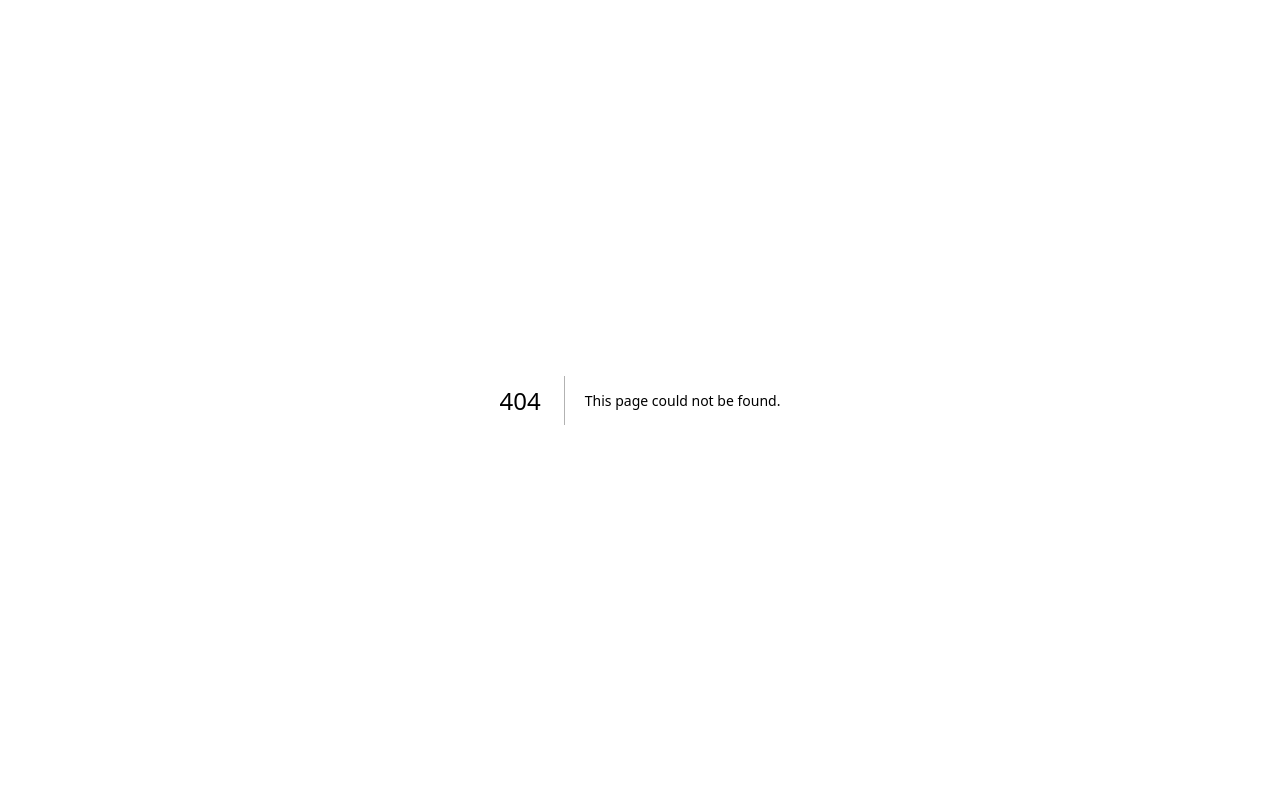
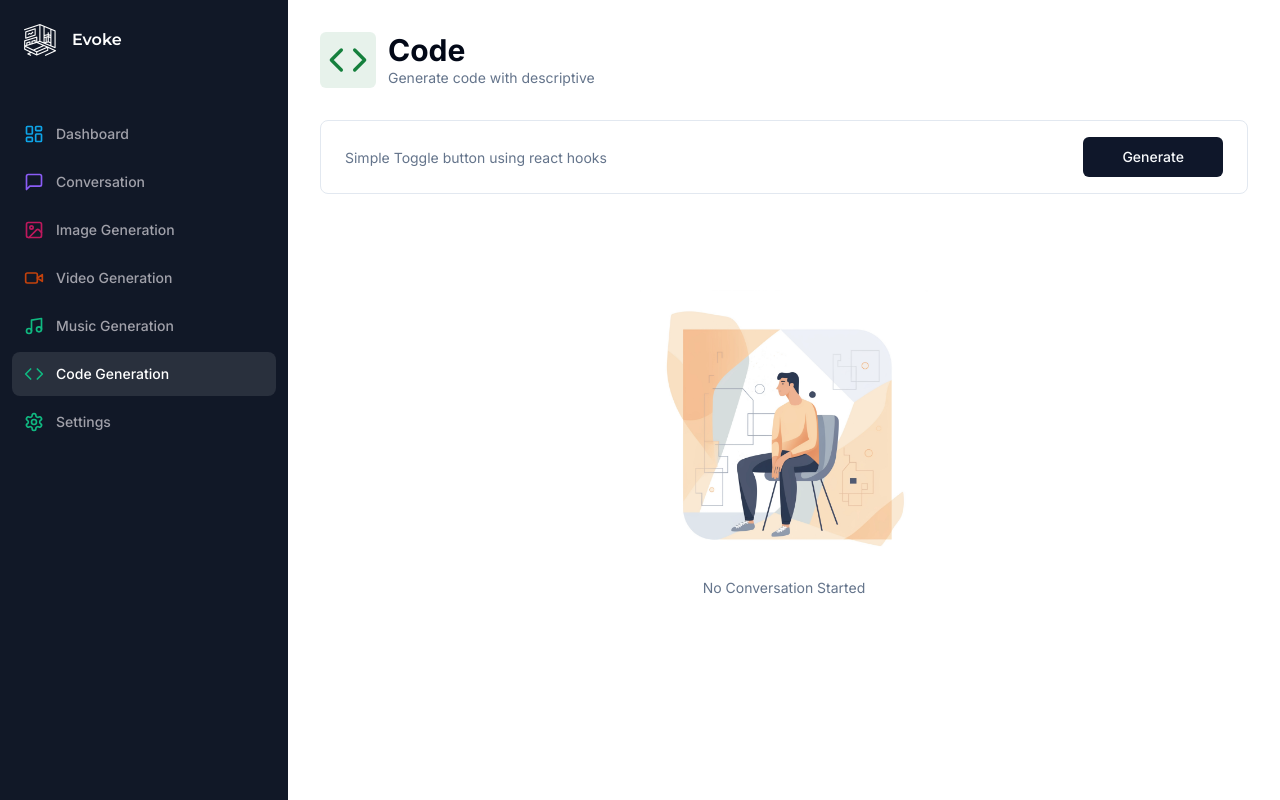
Before and after one commit to CGodl/GaelAi, a Next.js app: page /code in a window 1280 px wide. Before the commit this address had no page. Built offline with nearby package versions, Linux system fonts and the light colour scheme.

Commit message:
Created a page for code generation. Added library to handle markdown and formatting.

```diff
--- /dev/null
+++ b/app/(dashboard)/(routes)/code/constants.ts
@@ -0,0 +1,7 @@
+import * as z from 'zod';
+
+export const formSchema = z.object({
+    prompt: z.string().min(1, {
+        message: "Prompt is required"
+    })
+})
--- /dev/null
+++ b/app/(dashboard)/(routes)/code/page.tsx
@@ -0,0 +1,157 @@
+'use client';
+import axios from 'axios';
+import { Empty } from '@/components/Empty';
+import { Loader } from '@/components/Loader';
+import Heading from '@/components/Heading';
+import { Code } from 'lucide-react';
+import { useForm } from 'react-hook-form';
+import * as z from 'zod';
+import { zodResolver } from '@hookform/resolvers/zod';
+import { formSchema } from './constants';
+import { Form, FormControl, FormField, FormItem } from '@/components/ui/form';
+import { Input } from '@/components/ui/input';
+import { Button } from '@/components/ui/button';
+import { useRouter } from 'next/navigation';
+import { useState } from 'react';
+import { ChatCompletionMessageParam } from 'openai/resources/index.mjs';
+import { cn } from '@/lib/utils';
+import { UserAvatar } from '@/components/UserAvatar';
+import { BotAvatar } from '@/components/BotAvatar';
+import ReactMarkdown from 'react-markdown';
+
+const CodePage = () => {
+	const [messages, setMessages] = useState<ChatCompletionMessageParam[]>([]);
+
+	const router = useRouter();
+
+	const form = useForm<z.infer<typeof formSchema>>({
+		resolver: zodResolver(formSchema),
+		defaultValues: {
+			prompt: '',
+		},
+	});
+
+	const isResponseLoading = form.formState.isSubmitting;
+
+	const onSubmit = async (values: z.infer<typeof formSchema>) => {
+		try {
+			const userMessage: ChatCompletionMessageParam = {
+				role: 'user',
+				content: values.prompt,
+			};
+			const newMessages = [...messages, userMessage];
+
+			const response = await axios.post('/api/code', {
+				messages: newMessages,
+			});
+
+			setMessages((current) => [...current, userMessage, response.data]);
+
+			form.reset();
+		} catch (error: any) {
+			//Todo: Open Pro Modal
+			console.log(error);
+		} finally {
+			router.refresh();
+		}
+	};
+
+	return (
+		<div>
+			<Heading
+				title='Code'
+				description='Generate code with descriptive '
+				Icon={Code}
+				iconColor='text-green-700'
+				bgColor='bg-green-700/10'
+			/>
+			<div className='px-4 lg:px-8'>
+				<div>
+					<Form {...form}>
+						<form
+							onSubmit={form.handleSubmit(onSubmit)}
+							className='
+                                rounded-lg
+                                border
+                                w-full
+                                p-4
+                                px-3
+                                md:px-6
+                                focus-within:shadow-sm
+                                grid
+                                grid-cols-12
+                                gap-2
+                            '
+						>
+							<FormField
+								name='prompt'
+								render={({ field }) => (
+									<FormItem className='col-span-12 lg:col-span-10'>
+										<FormControl className='m-0 p-0'>
+											<Input
+												className='border-0 outline-none focus-visible:ring-0 focus-visible:ring-transparent'
+												disabled={isResponseLoading}
+												placeholder='Simple Toggle button using react hooks'
+												{...field}
+											/>
+										</FormControl>
+									</FormItem>
+								)}
+							/>
+							<Button
+								className='col-span-12 lg:col-span-2 w-full'
+								disabled={isResponseLoading}
+							>
+								Generate
+							</Button>
+						</form>
+					</Form>
+				</div>
+				<div className='space-y-4 mt-4'>
+					{isResponseLoading && (
+						<div className='p-8 rounded-lg w-full flex items-center justify-center bg-muted'>
+							<Loader />
+						</div>
+					)}
+					{messages.length === 0 && !isResponseLoading && (
+						<Empty label={'No Conversation Started'} />
+					)}
+					<div className='flex flex-col-reverse gap-y-4'>
+						{messages.map((message, idx) => (
+							<div
+								key={`${message.content}-${idx}`}
+								className={cn(
+									'p-8 w-full flex items-start gap-x-8 rounded-lg',
+									message.role === 'user'
+										? 'bg-white border border-black/10'
+										: 'bg-muted'
+								)}
+							>
+								{message.role === 'user' ? <UserAvatar /> : <BotAvatar />}
+								<ReactMarkdown
+								components={{
+									pre: ({ node, ...props}) => (
+										<div className='overflow-auto w-full my-2 bg-black/10 p-2 rounded-lg'>
+											<pre {...props} />
+
+										</div>
+									),
+									code: ({ node, ...props}) => (
+										<code className='bg-black/10 rounded-lg p-1' {...props}/>
+									)
+
+								}}
+								className='text-sm overflow-hidden leading-7'
+								>
+									{message.content || ""}
+								</ReactMarkdown>
+							</div>
+						))}
+					</div>
+				</div>
+			</div>
+		</div>
+	);
+};
+
+export default CodePage;
--- /dev/null
+++ b/app/api/code/route.ts
@@ -0,0 +1,45 @@
+import { auth } from '@clerk/nextjs';
+import { NextResponse } from 'next/server';
+import OpenAI from 'openai';
+import { ChatCompletionMessageParam } from 'openai/resources/index.mjs';
+
+const openai = new OpenAI({
+	apiKey: process.env.OPEN_API_KEY,
+});
+
+const instructionMessage: ChatCompletionMessageParam = {
+    role: 'system',
+    content: "You are a code generator. You must answer only in markdown code snippets. Use code comments for explanations."
+}
+
+export async function POST(req: Request) {
+
+	try {
+		const { userId } = auth();
+        const body = await req.json();
+        const { messages } = body;
+
+        if (!userId) {
+            return new NextResponse("Unauthorized", { status: 401 })
+        }
+
+        if(!openai.apiKey) {
+            return new NextResponse("openai API Key not configured")
+        }
+
+        if (!messages) {
+            return new NextResponse("Messages are required", { status: 400 })
+        }
+
+        const response = await openai.chat.completions.create({
+            model: "gpt-3.5-turbo",
+            messages: [instructionMessage, ...messages]
+        })
+
+        return NextResponse.json(response.choices[0].message)
+
+	} catch (error) {
+		console.log('[CONVERSATION_ERROR', error);
+		return new NextResponse('Internal error', { status: 500 });
+	}
+}
--- a/package.json
+++ b/package.json
@@ -24,6 +24,7 @@
     "react": "latest",
     "react-dom": "latest",
     "react-hook-form": "^7.47.0",
+    "react-markdown": "^9.0.0",
     "tailwind-merge": "^1.14.0",
     "tailwindcss-animate": "^1.0.7",
     "zod": "^3.22.4"
```
Also changed, not shown: 1 other file (tests, documents, lock files or other folders).
